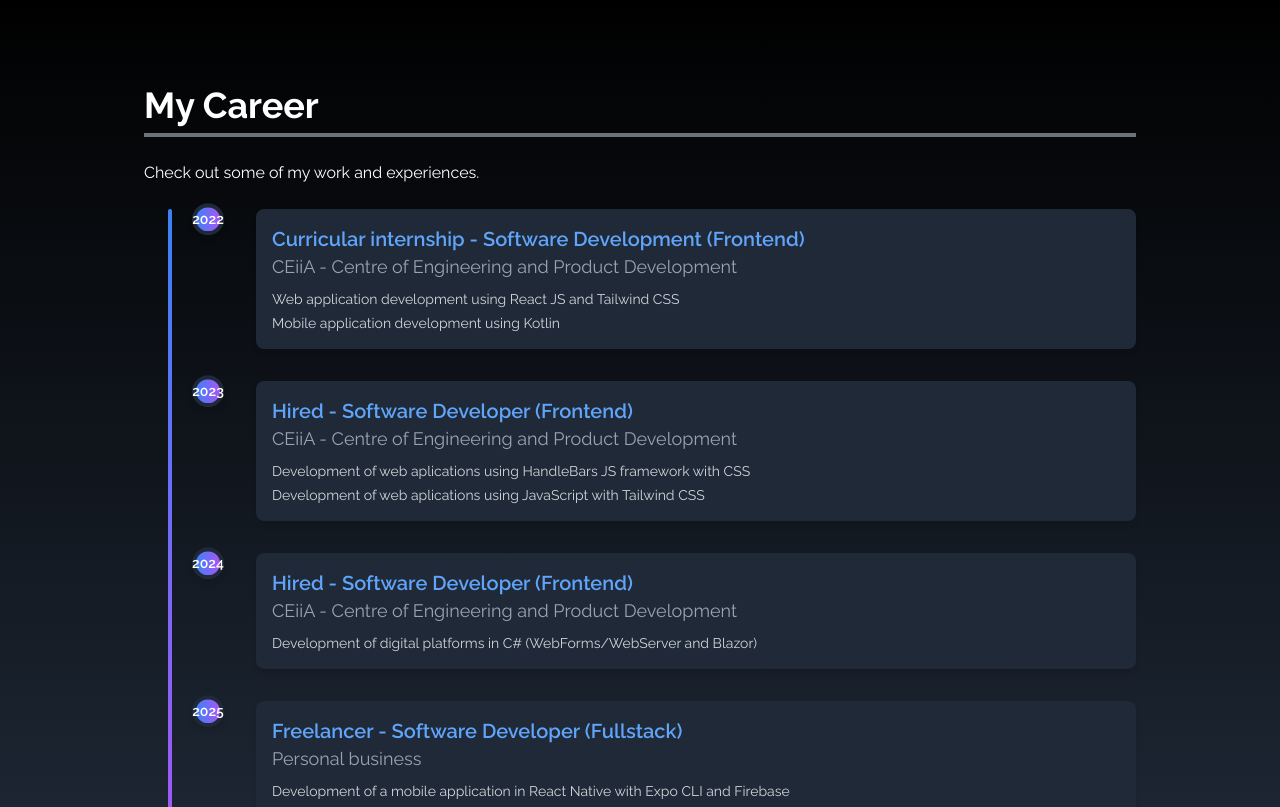
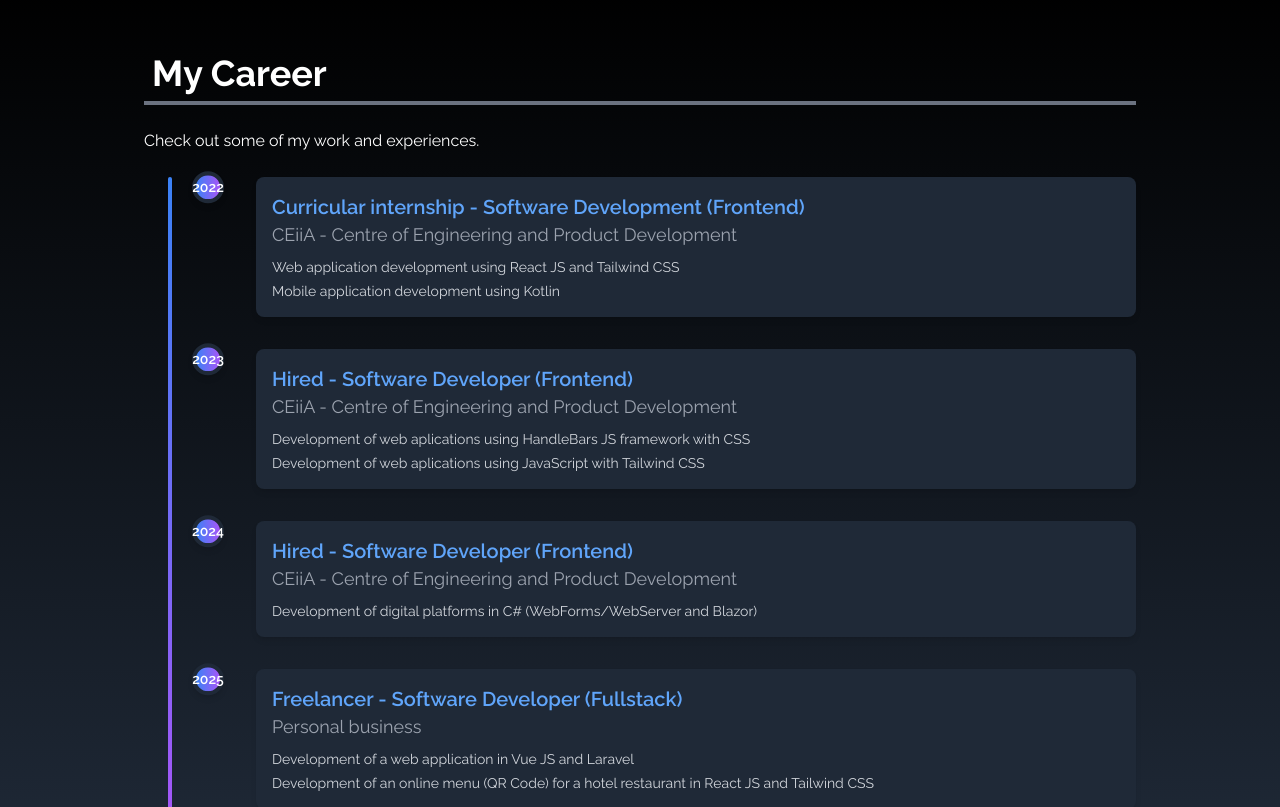
Before and after one commit to RuiMachadoDev/portfolio-web, a React (Create React App) app: page / in a window 1280 px wide. Shown: the part 1611-2418 px from the top of the page. Built offline with nearby package versions, Linux system fonts and the light colour scheme.

Commit message:
Atualização do estilo geral e do alinhamento da app. Adição de duas novas linguagens de programação/desenvolvimento na aba de experiencia.

```diff
--- a/src/components/Experience.jsx
+++ b/src/components/Experience.jsx
@@ -1,24 +1,25 @@
 import React from "react";
 
 import html from "../assets/html.png";
-import css from "../assets/css.png";
 import javascript from "../assets/javascript.png";
 import reactImage from "../assets/react.png";
 import tailwind from "../assets/tailwind.png";
-import bootstrap from "../assets/bootstrap.png";
+import vue from "../assets/vue.png";
+import laravel from "../assets/laravel.png";
+
 
 const Experience = () => {
   const techs = [
     { id: 1, src: html, title: "HTML", style: "shadow-orange-500" },
-    { id: 2, src: css, title: "CSS", style: "shadow-blue-500" },
-    { id: 3, src: javascript, title: "JavaScript", style: "shadow-yellow-500" },
-    { id: 4, src: reactImage, title: "React", style: "shadow-blue-600" },
-    { id: 5, src: tailwind, title: "Tailwind", style: "shadow-sky-400" },
-    { id: 5, src: bootstrap, title: "Bootstrap", style: "shadow-purple-400" },
+    { id: 2, src: javascript, title: "JavaScript", style: "shadow-yellow-500" },
+    { id: 3, src: reactImage, title: "React JS", style: "shadow-blue-600" },
+    { id: 4, src: tailwind, title: "Tailwind CSS", style: "shadow-sky-400" },
+    { id: 5, src: vue, title: "Vue JS", style: "shadow-green-400" },
+    { id: 6, src: laravel, title: "Laravel", style: "shadow-red-400" },
   ];
 
   return (
-    <div name="experience" className="bg-gradient-to-b from-gray-800 to-black w-full h-screen">
+    <div name="experience" className="bg-gradient-to-b from-gray-800 to-black w-full h-screen pt-14">
       <div className="max-w-screen-lg mx-auto p-4 flex flex-col justify-center w-full h-full text-white">
         <div>
           <p className="text-4xl font-bold border-b-4 border-gray-500 p-2 inline">
--- a/src/components/Home.jsx
+++ b/src/components/Home.jsx
@@ -5,7 +5,7 @@ import { Link } from "react-scroll";
 
 const Home = () => {
   return (
-    <div name="home" className="h-screen w-full bg-gradient-to-b from-black via-black to-gray-800">
+    <div name="home" className="h-screen w-full bg-gradient-to-b from-black via-black to-gray-800 pt-10 pb-10">
         <div className="max-w-screen-lg mx-auto flex flex-col items-center justify-center h-full px-4 md:flex-row">
             <div className="flex flex-col justify-center h-full">
                 <h2 className="text-4xl sm:text-7xl font-bold text-white">Software Developer</h2>
--- a/src/components/Portfolio.jsx
+++ b/src/components/Portfolio.jsx
@@ -5,14 +5,14 @@ const experiences = [
   { year: "2022", title: "Curricular internship - Software Development (Frontend)", company: "CEiiA - Centre of Engineering and Product Development", description: "Web application development using React JS and Tailwind CSS", description2: "Mobile application development using Kotlin" },
   { year: "2023", title: "Hired - Software Developer (Frontend)", company: "CEiiA - Centre of Engineering and Product Development", description: "Development of web aplications using HandleBars JS framework with CSS", description2: "Development of web aplications using JavaScript with Tailwind CSS" },
   { year: "2024", title: "Hired - Software Developer (Frontend)", company: "CEiiA - Centre of Engineering and Product Development", description: "Development of digital platforms in C# (WebForms/WebServer and Blazor)" },
-  { year: "2025", title: "Freelancer - Software Developer (Fullstack)", company: "Personal business", description: "Development of a mobile application in React Native with Expo CLI and Firebase", description2: "Development of an online menu (QR Code) for a hotel restaurant in React JS and Tailwind CSS" },
+  { year: "2025", title: "Freelancer - Software Developer (Fullstack)", company: "Personal business", description: "Development of a web application in Vue JS and Laravel", description2: "Development of an online menu (QR Code) for a hotel restaurant in React JS and Tailwind CSS" },
 ];
 
 const Portfolio = () => {
   return (
-    <div name="portfolio" className="bg-gradient-to-b from-black to-gray-800 w-full text-white min-h-screen pt-20">
+    <div name="portfolio" className="bg-gradient-to-b from-black to-gray-800 w-full text-white min-h-screen pt-10">
       <div className="max-w-screen-lg p-4 mx-auto flex flex-col justify-center w-full h-full">
-        <h2 className="text-4xl font-bold border-b-4 border-gray-500 pb-2">My Career</h2>
+        <h2 className="text-4xl font-bold border-b-4 border-gray-500 p-2 inline">My Career</h2>
         <p className="py-6">Check out some of my work and experiences.</p>
 
         <div className="relative pl-10">
```
Also changed, not shown: src/assets/laravel.png (added), src/assets/vue.png (added).
